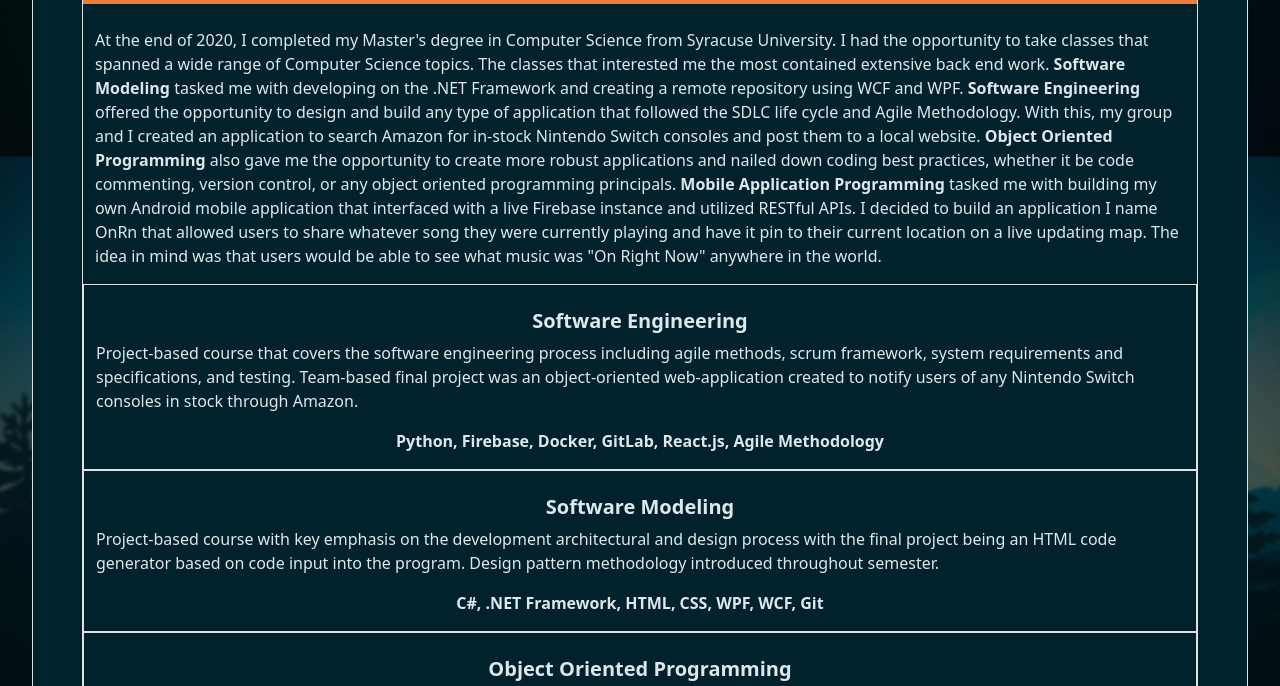
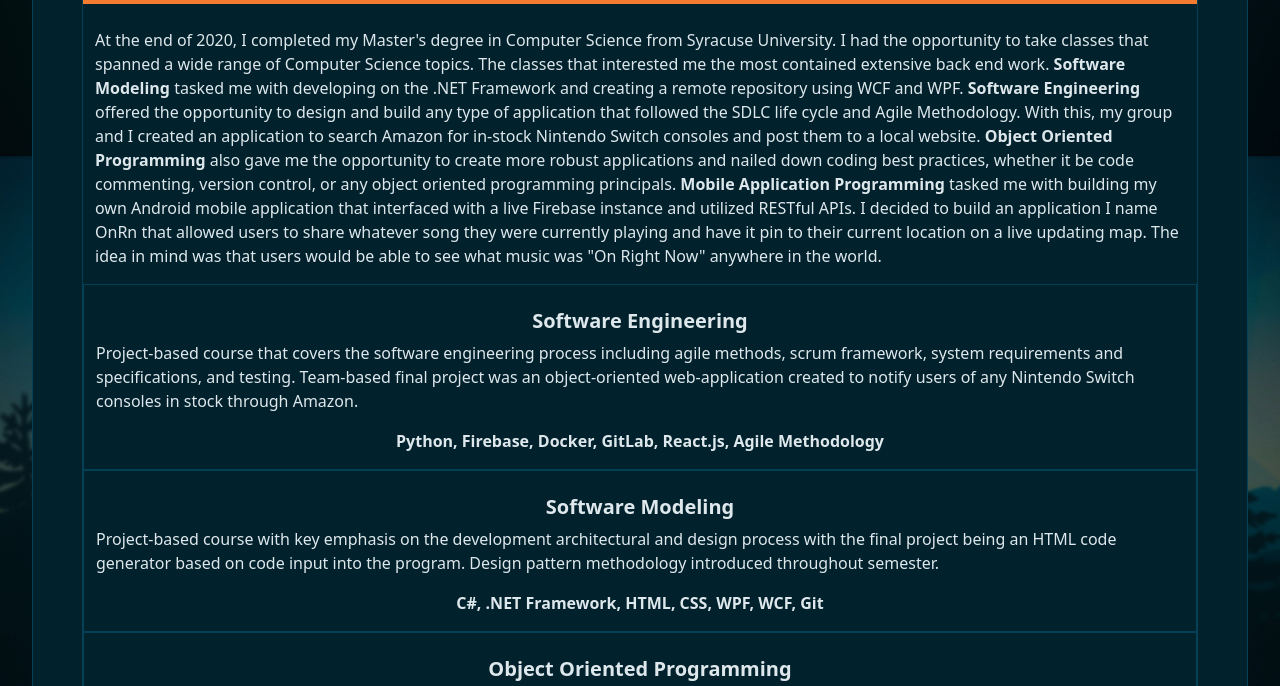
Before and after one commit to tpetrangelo/personal-site, a website: page public/index.html in a window 1280 px wide. Shown: the part 644-1330 px from the top of the page. Drawn offline with nearby package versions, Linux system fonts and the light colour scheme; no server answers.

Commit message:
Update to border styling

```diff
--- a/public/css/styles.css
+++ b/public/css/styles.css
@@ -65,3 +65,7 @@
 .cs-interest-header{
   text-align: center;
 }
+
+.border{
+  border-color: #034055 !important;
+}
```
